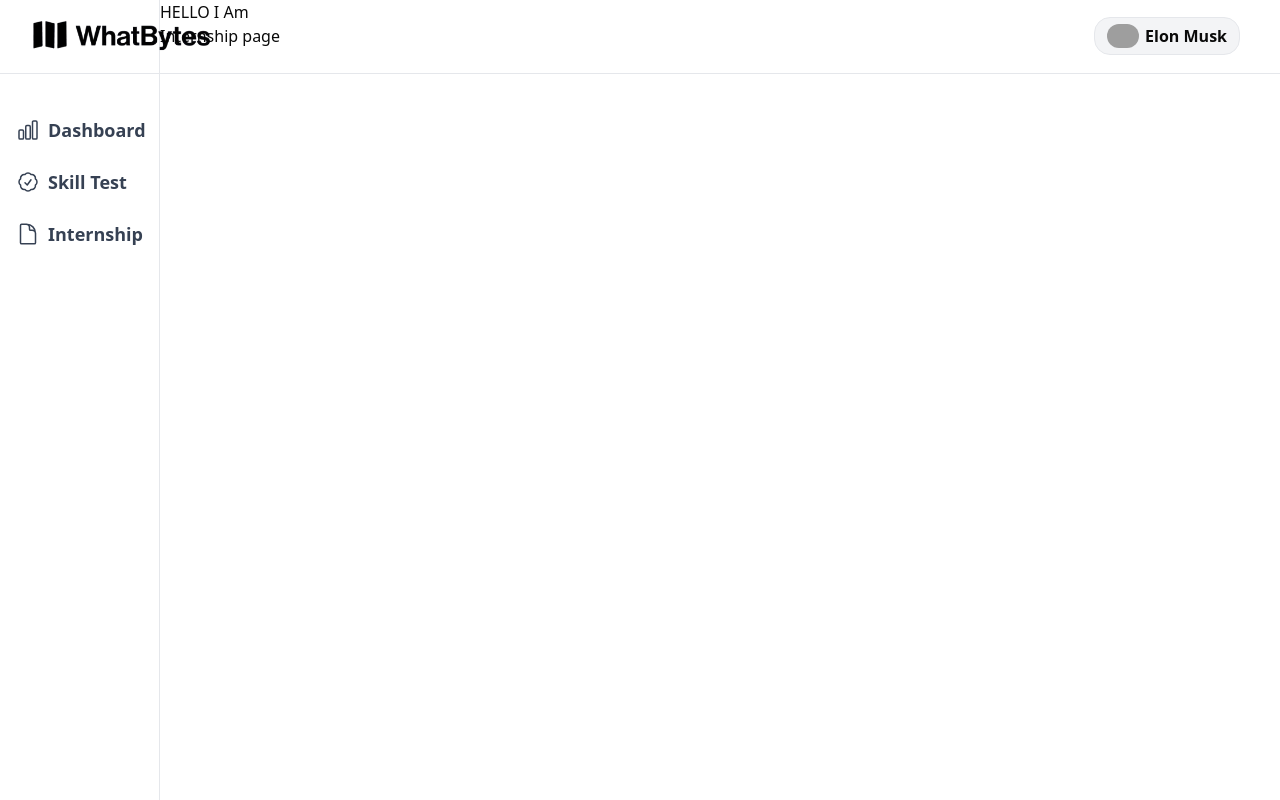
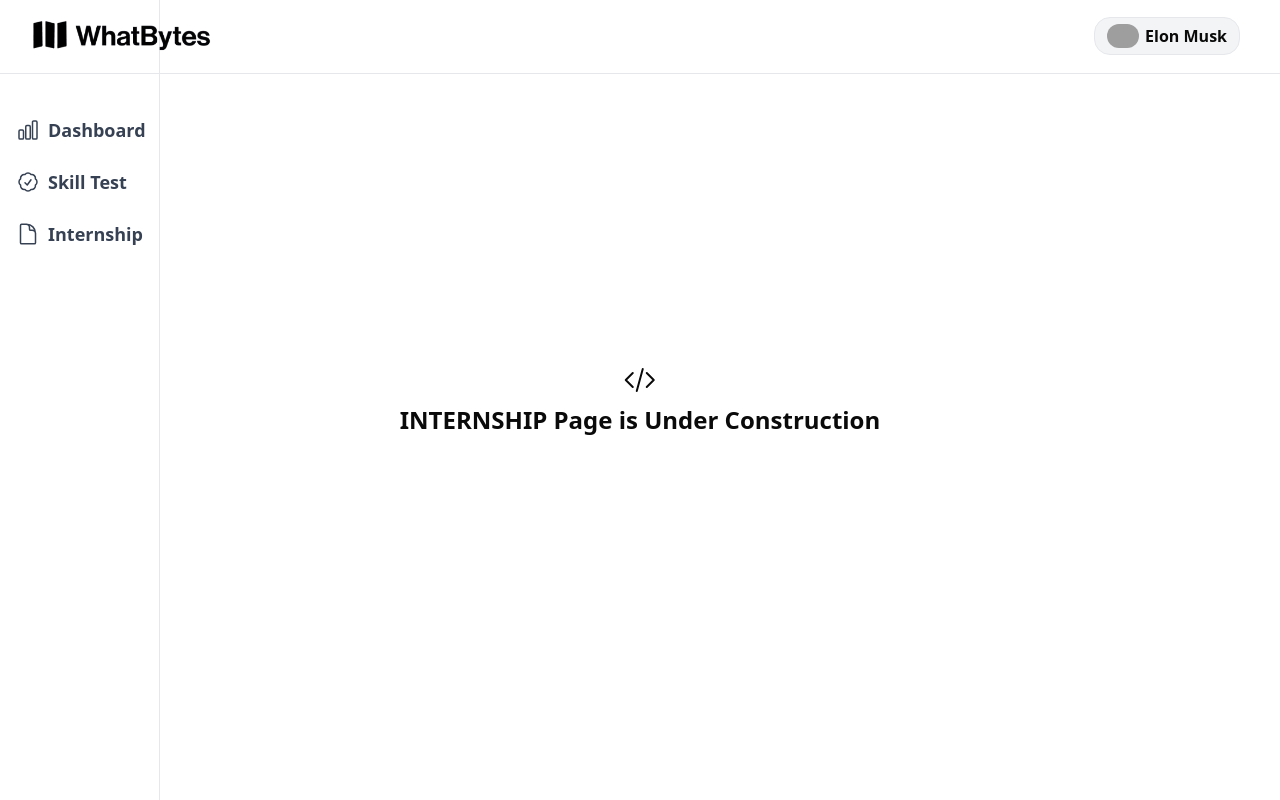
Before and after one commit to justJubair/whatbytes-assignment, a Next.js app: page /internship in a window 1280 px wide. Built offline with nearby package versions, Linux system fonts and the light colour scheme; grey boxes are pictures that could not be loaded.

Commit message:
[Add]: page not found component

```diff
--- a/src/app/(dashboard)/internship/page.tsx
+++ b/src/app/(dashboard)/internship/page.tsx
@@ -1,8 +1,13 @@
+"use client";
+import Underconstruction from "@/components/shared/Underconstruction";
+import { usePathname } from "next/navigation";
+
 const InternshipPage = () => {
+  const pathname = usePathname();
   return (
-    <div>
-      <p> HELLO I Am Internship page </p>
-    </div>
+    <>
+      <Underconstruction pageName={pathname} />
+    </>
   );
 };
 export default InternshipPage;
--- a/src/app/(dashboard)/skill-test/page.tsx
+++ b/src/app/(dashboard)/skill-test/page.tsx
@@ -1,7 +1,9 @@
+import HtmlScoreUpdate from "@/components/dashboard/HtmlScoreUpdate";
+
 const SkillTest = () => {
   return (
     <div>
-      <p> HELLO I Am Skill test page </p>
+      <HtmlScoreUpdate />
     </div>
   );
 };
--- a/src/app/page.tsx
+++ b/src/app/page.tsx
@@ -1,8 +1,10 @@
+import Underconstruction from "@/components/shared/Underconstruction";
+
 const DashboardPage = () => {
   return (
-    <div>
-      <p> HELLO I Am Dashbaord page </p>
-    </div>
+    <>
+      <Underconstruction pageName="Home" />
+    </>
   );
 };
 export default DashboardPage;
--- /dev/null
+++ b/src/components/dashboard/HtmlScoreUpdate.tsx
@@ -0,0 +1,28 @@
+import Image from "next/image";
+import { Button } from "../ui/button";
+import htmlLogo from "@assets/html-logo.png";
+
+const HtmlScoreUpdate = () => {
+  return (
+    <div className="mt-25 ml-10">
+      <p className="font-medium text-gray-600">Skill Test</p>
+      <div className="flex items-center gap-4 mt-10">
+        <Image
+          className="-mx-8 w-30"
+          src={htmlLogo}
+          width={400}
+          height={400}
+          alt="html-logo"
+        />
+        <div className=" text-nowrap">
+          <h6 className="text-lg font-bold">Hyper Text Markup Language</h6>
+          <p className="text-gray-600 font-medium">
+            Questions: 08 | Duration: 15 mins | Submitted on 04 April 2025
+          </p>
+        </div>
+        <Button className="bg-blue-900">Update</Button>
+      </div>
+    </div>
+  );
+};
+export default HtmlScoreUpdate;
--- /dev/null
+++ b/src/components/shared/Underconstruction.tsx
@@ -0,0 +1,30 @@
+const Underconstruction = ({ pageName }: { pageName: string }) => {
+  return (
+    <div className="absolute top-1/2 left-1/2 transform -translate-x-1/2 -translate-y-1/2">
+      <div className="flex flex-col items-center gap-2">
+        <svg
+          xmlns="http://www.w3.org/2000/svg"
+          fill="none"
+          viewBox="0 0 24 24"
+          strokeWidth={1.5}
+          stroke="currentColor"
+          className="size-8"
+        >
+          <path
+            strokeLinecap="round"
+            strokeLinejoin="round"
+            d="M17.25 6.75 22.5 12l-5.25 5.25m-10.5 0L1.5 12l5.25-5.25m7.5-3-4.5 16.5"
+          />
+        </svg>
+
+        <h3
+          className="text-2xl text-nowrap
+         font-black"
+        >
+          {pageName.toUpperCase().split("/")} Page is Under Construction
+        </h3>
+      </div>
+    </div>
+  );
+};
+export default Underconstruction;
```
Also changed, not shown: public/html-logo.png (added).
